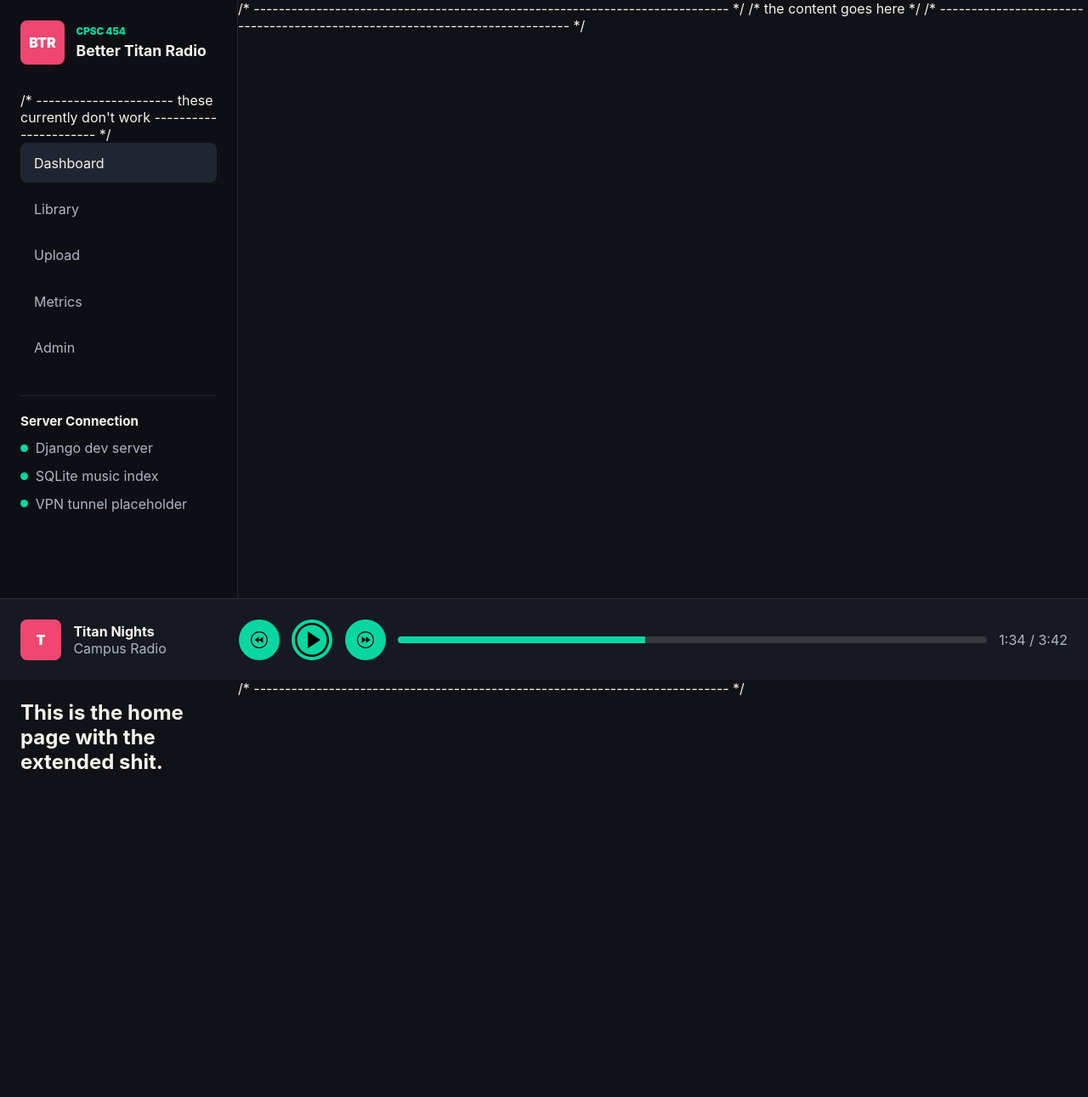
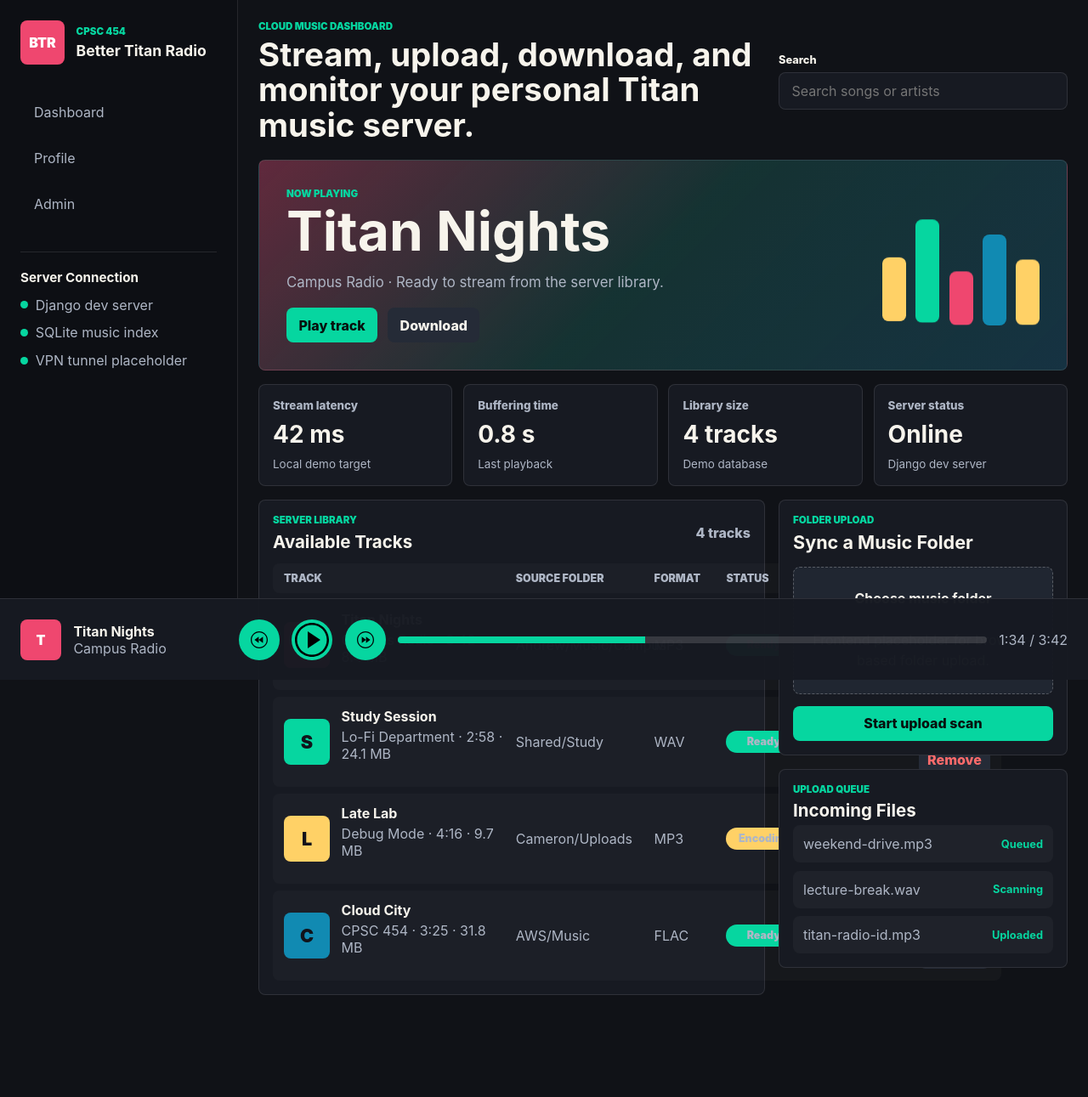
Before and after one commit to ChristopherAsc/CPSC454_MusicStreaming, a Django app: page / in a window 1280 px wide. Shown: the whole page at 85% size. Before the commit the page ends 905 px from the top, so only its background shows below. Run offline with Django 5.2, Linux system fonts and the light colour scheme.

Commit message:
added 2 dummy pages (profile, search) and made a way to get to them by interacting with buttons

```diff
--- a/betterTitanRadio/templates/base.html
+++ b/betterTitanRadio/templates/base.html
@@ -18,12 +18,10 @@
                 </div>
             </div>
 
-            /* ---------------------- these currently don't work ---------------------- */
+            {% comment %} /* ---------------------- these currently don't work ---------------------- */ {% endcomment %}
             <nav class="nav-links">
-                <a class="active" href="#dashboard">Dashboard</a>
-                <a href="#library">Library</a>
-                <a href="#upload">Upload</a>
-                <a href="#metrics">Metrics</a>
+                <a href="{% url 'home' %}">Dashboard</a>
+                <a href="{% url 'profile' %}">Profile</a>
                 <a href="/admin/">Admin</a>
             </nav>
 
@@ -37,13 +35,13 @@
             </section>
         </aside>
 
-        /* ---------------------------------------------------------------------------- */
+        {% comment %} /* ---------------------------------------------------------------------------- */
         /*                             the content goes here                            */
-        /* ---------------------------------------------------------------------------- */
+        /* ---------------------------------------------------------------------------- */ {% endcomment %}
         <main id="dashboard" class="content">
             {% block content %}{% endblock %}
         </main>
-        /* ---------------------------------------------------------------------------- */
+        {% comment %} /* ---------------------------------------------------------------------------- */ {% endcomment %}
         <footer class="player-bar" aria-label="Now playing">
             <div id="player-cover" class="mini-cover">T</div>
             <div class="player-meta">
--- a/betterTitanRadio/templates/home.html
+++ b/betterTitanRadio/templates/home.html
@@ -2,5 +2,119 @@
 
 
 {% block content %}
-    <h2>This is the home page with the extended shit.</h2>
+
+
+<header class="topbar">
+    <div>
+        <p class="eyebrow">Cloud music dashboard</p>
+        <h2>Stream, upload, download, and monitor your personal Titan music server.</h2>
+    </div>
+    <form class="search-form" role="search" action="{% url 'search' %}">
+        <label for="song-search">Search</label>
+        <input id="song-search" type="search" placeholder="Search songs or artists">
+    </form>
+</header>
+
+<section class="hero">
+    <div class="hero-copy">
+        <p class="eyebrow">Now playing</p>
+        <h2 id="hero-title">Titan Nights</h2>
+        <p id="hero-meta">Campus Radio · Ready to stream from the server library.</p>
+        <div class="hero-actions">
+            <button type="button" data-play-title="Titan Nights" data-play-artist="Campus Radio">Play track</button>
+            <button class="secondary-button" type="button">Download</button>
+        </div>
+    </div>
+    <div class="visualizer" aria-hidden="true">
+        <span></span>
+        <span></span>
+        <span></span>
+        <span></span>
+        <span></span>
+    </div>
+</section>
+
+<section id="metrics" class="metric-grid" aria-label="Streaming metrics">
+    {% for metric in metrics %}
+        <article class="metric-tile">
+            <p>{{ metric.label }}</p>
+            <strong>{{ metric.value }}</strong>
+            <span>{{ metric.trend }}</span>
+        </article>
+    {% endfor %}
+</section>
+
+<section class="workspace-grid">
+    <section id="library" class="library-panel" aria-labelledby="library-heading">
+        <div class="section-heading">
+            <div>
+                <p class="eyebrow">Server library</p>
+                <h2 id="library-heading">Available Tracks</h2>
+            </div>
+            <span>{{ tracks|length }} tracks</span>
+        </div>
+
+        <div class="track-table" role="table" aria-label="Available music tracks">
+            <div class="track-row table-head" role="row">
+                <span role="columnheader">Track</span>
+                <span role="columnheader">Source Folder</span>
+                <span role="columnheader">Format</span>
+                <span role="columnheader">Status</span>
+                <span role="columnheader">Actions</span>
+            </div>
+            {% for track in tracks %}
+                <article class="track-row" data-track-row data-title="{{ track.title }}" data-artist="{{ track.artist }}" role="row">
+                    <div class="track-main" role="cell">
+                        <div class="cover" style="--accent: {{ track.accent }};">
+                            <span>{{ track.title|slice:":1" }}</span>
+                        </div>
+                        <div class="song-info">
+                            <h3>{{ track.title }}</h3>
+                            <p>{{ track.artist }} · {{ track.duration }} · {{ track.size }}</p>
+                        </div>
+                    </div>
+                    <span role="cell">{{ track.source }}</span>
+                    <span role="cell">{{ track.format }}</span>
+                    <span class="status-pill {{ track.status|lower }}" role="cell">{{ track.status }}</span>
+                    <div class="row-actions" role="cell">
+                        <button type="button" data-play-title="{{ track.title }}" data-play-artist="{{ track.artist }}">Play</button>
+                        <button class="icon-button" type="button" aria-label="Download {{ track.title }}">Down</button>
+                        <button class="danger-button" type="button" aria-label="Remove {{ track.title }}">Remove</button>
+                    </div>
+                </article>
+            {% endfor %}
+        </div>
+        <p id="empty-state" class="empty-state" hidden>No tracks match your search.</p>
+    </section>
+
+    <aside id="upload" class="control-stack" aria-label="Upload and queue controls">
+        <section class="upload-panel">
+            <p class="eyebrow">Folder upload</p>
+            <h2>Sync a Music Folder</h2>
+            <label class="drop-zone" for="folder-upload">
+                <strong>Choose music folder</strong>
+                <span>Frontend placeholder for browser-based folder upload.</span>
+                <input id="folder-upload" type="file" webkitdirectory directory multiple>
+            </label>
+            <button class="wide-button" type="button">Start upload scan</button>
+        </section>
+
+        <section class="queue-panel">
+            <div class="section-heading compact">
+                <div>
+                    <p class="eyebrow">Upload queue</p>
+                    <h2>Incoming Files</h2>
+                </div>
+            </div>
+            <ul>
+                {% for item in upload_queue %}
+                    <li>
+                        <span>{{ item.name }}</span>
+                        <strong>{{ item.state }}</strong>
+                    </li>
+                {% endfor %}
+            </ul>
+        </section>
+    </div>
+</section>
 {% endblock %}
--- /dev/null
+++ b/betterTitanRadio/templates/profile.html
@@ -0,0 +1,6 @@
+{% extends "base.html" %}
+
+
+{% block content %}
+    <h1> the profile page </h1>
+{% endblock content %}
--- /dev/null
+++ b/betterTitanRadio/templates/search.html
@@ -0,0 +1,6 @@
+{% extends "base.html" %}
+
+
+{% block content %}
+    <h1> search </h1>
+{% endblock content %}
--- a/betterTitanRadio/urls.py
+++ b/betterTitanRadio/urls.py
@@ -8,4 +8,6 @@ from . import views
 urlpatterns = [
     path("test", views.index, name="index"),
     path('', views.home, name='home'),
+    path('profile', views.profile, name='profile'),
+    path('search', views.search, name='search')
 ]
--- a/betterTitanRadio/views.py
+++ b/betterTitanRadio/views.py
@@ -75,3 +75,9 @@ def home(request):
             'upload_queue': upload_queue,
         },
     )
+
+def profile(request):
+    return render(request, 'profile.html')
+
+def search(request):
+    return render(request, 'search.html')
```
